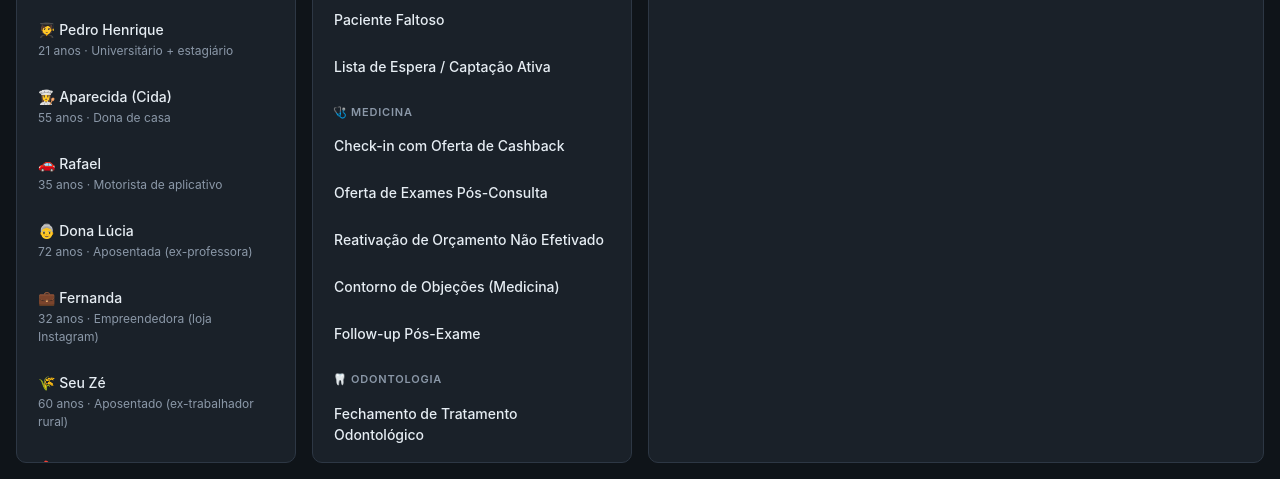
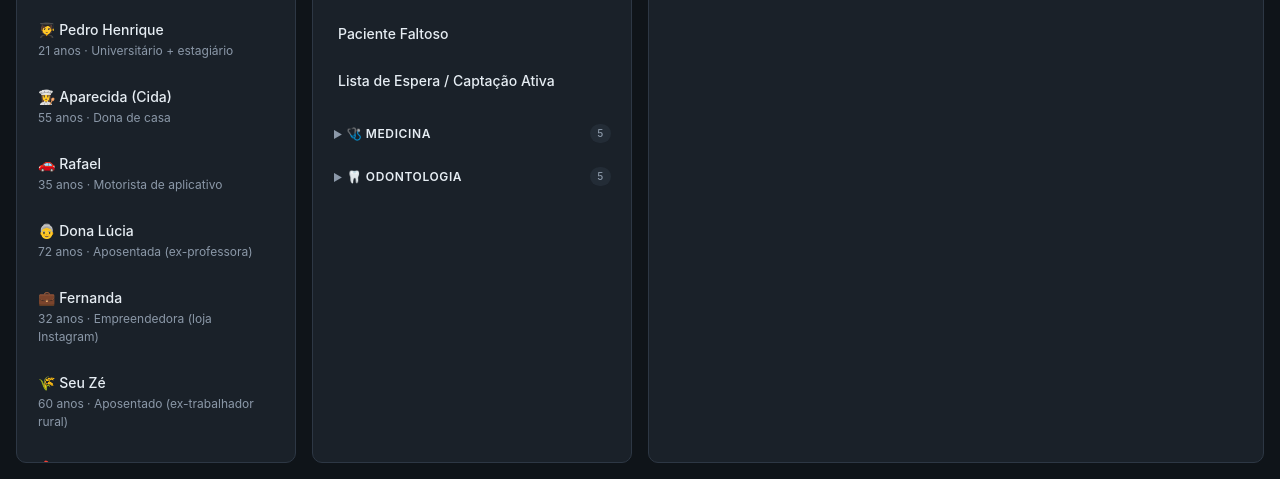
Before and after one commit to lucasamorsaude/roleplays-as, a plain HTML site: page index.html in a window 1280 px wide. Shown: the part 321-800 px from the top of the page. Drawn offline with nearby package versions, Linux system fonts and the light colour scheme.

Commit message:
feat: implement collapsible category groups with item counts in the roleplay list

```diff
--- a/index.html
+++ b/index.html
@@ -105,16 +105,43 @@
     color: var(--text-dim);
     margin-top: 2px;
   }
+  .category-group { margin-bottom: 4px; }
   .category {
-    padding: 8px 12px 4px;
-    font-size: 11px;
+    padding: 10px 12px;
+    font-size: 12px;
     text-transform: uppercase;
-    letter-spacing: .8px;
+    letter-spacing: .6px;
+    color: var(--text);
+    font-weight: 600;
+    cursor: pointer;
+    user-select: none;
+    border-radius: 8px;
+    display: flex;
+    align-items: center;
+    justify-content: space-between;
+    transition: background .12s ease;
+  }
+  .category:hover { background: var(--bg-elev-2); }
+  .category .chevron {
+    font-size: 10px;
     color: var(--text-dim);
-    font-weight: 600;
-    margin-top: 8px;
+    transition: transform .15s ease;
   }
-  .category:first-child { margin-top: 0; }
+  .category-group.open .chevron { transform: rotate(90deg); }
+  .category .count {
+    font-size: 10px;
+    color: var(--text-dim);
+    background: var(--bg-elev-2);
+    padding: 2px 7px;
+    border-radius: 10px;
+    font-weight: 500;
+    margin-left: 8px;
+  }
+  .category-items {
+    display: none;
+    padding: 4px 0 4px 4px;
+  }
+  .category-group.open .category-items { display: block; }
   .preview-toolbar {
     display: flex;
     gap: 8px;
@@ -342,11 +369,21 @@ function renderRoleplaysList() {
   const list = $('#roleplays-list');
   list.innerHTML = '';
   let total = 0;
-  state.manifest.roleplays.forEach(cat => {
-    const catEl = document.createElement('div');
-    catEl.className = 'category';
-    catEl.textContent = `${cat.emoji} ${cat.category}`;
-    list.appendChild(catEl);
+  state.manifest.roleplays.forEach((cat, idx) => {
+    const group = document.createElement('div');
+    group.className = 'category-group' + (idx === 0 ? ' open' : '');
+
+    const header = document.createElement('div');
+    header.className = 'category';
+    header.innerHTML = `
+      <span><span class="chevron">▶</span> ${cat.emoji} ${cat.category}</span>
+      <span class="count">${cat.items.length}</span>
+    `;
+    header.addEventListener('click', () => group.classList.toggle('open'));
+    group.appendChild(header);
+
+    const itemsWrap = document.createElement('div');
+    itemsWrap.className = 'category-items';
     cat.items.forEach(r => {
       total++;
       const el = document.createElement('div');
@@ -354,8 +391,10 @@ function renderRoleplaysList() {
       el.dataset.file = r.file;
       el.innerHTML = `<div class="title">${r.name}</div>`;
       el.addEventListener('click', () => selectRoleplay(r, el));
-      list.appendChild(el);
+      itemsWrap.appendChild(el);
     });
+    group.appendChild(itemsWrap);
+    list.appendChild(group);
   });
   $('#roleplay-count').textContent = `${total} disponíveis`;
 }
```
